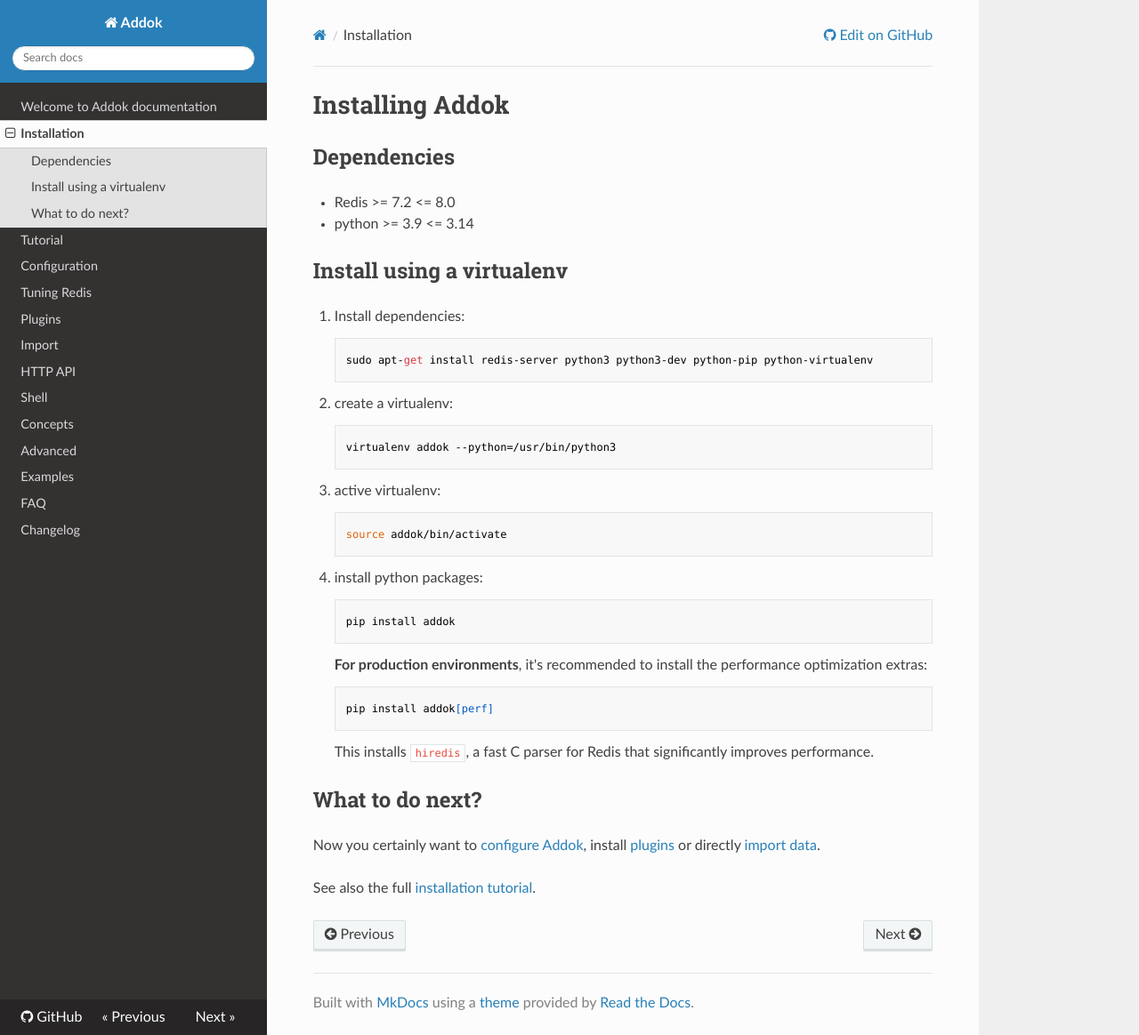
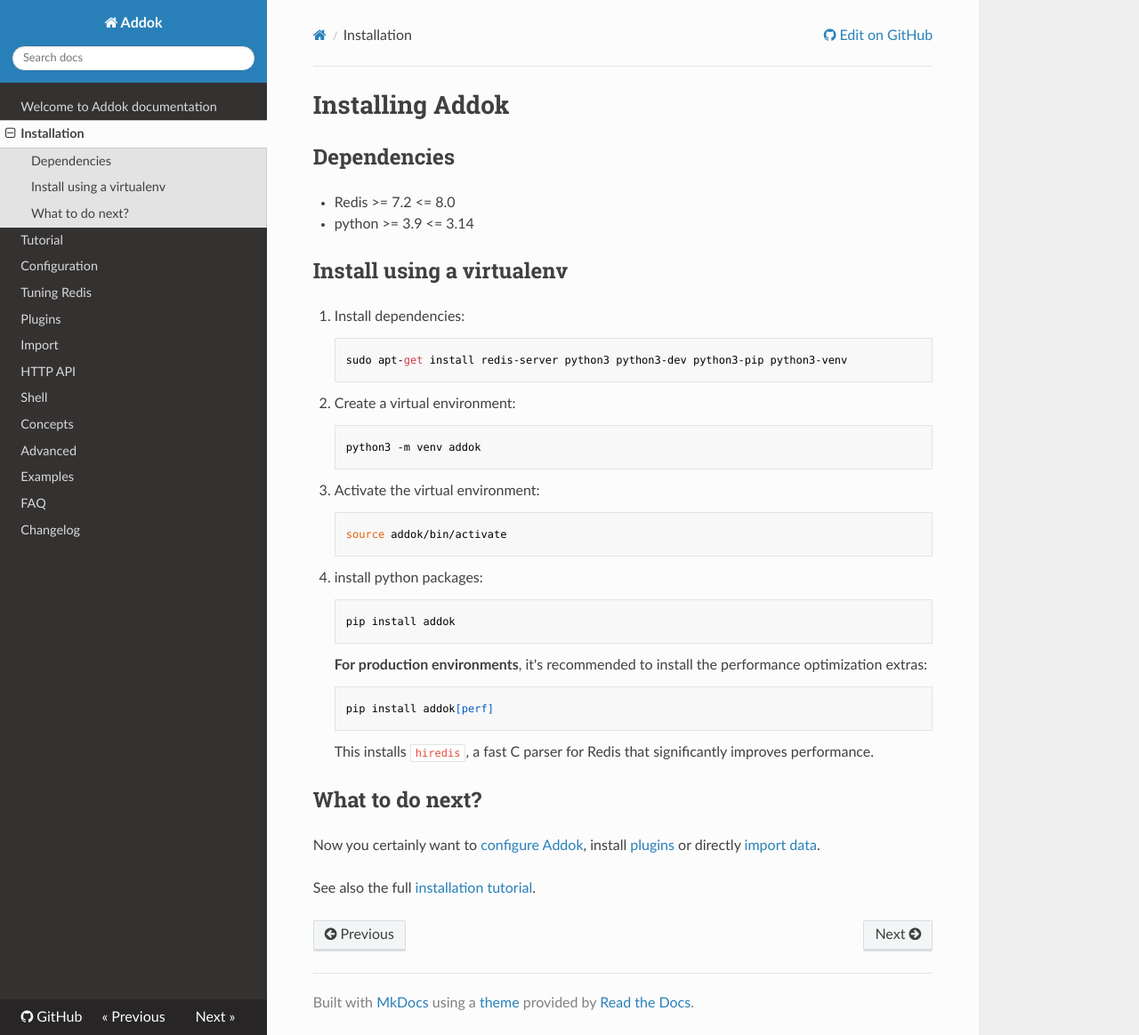
Before and after one commit to addok/addok, an MkDocs documentation site: the page built from docs/install.md, in a window 1280 px wide and 1164 px high. Shown: the whole window at 89% size. Built offline with MkDocs 1.6.1, drawn with Linux system fonts in a browser that asks for light colours; nearby versions of some CDN libraries.

Commit message:
Update installation docs to use python3-venv for Ubuntu 22.04+ compatibility
Co-authored-by: jdesboeufs <1231232+jdesboeufs@users.noreply.github.com>

```diff
--- a/docs/install.md
+++ b/docs/install.md
@@ -9,13 +9,13 @@
 
 1. Install dependencies:
 
-        sudo apt-get install redis-server python3 python3-dev python-pip python-virtualenv
+        sudo apt-get install redis-server python3 python3-dev python3-pip python3-venv
 
-1. create a virtualenv:
+1. Create a virtual environment:
 
-        virtualenv addok --python=/usr/bin/python3
+        python3 -m venv addok
 
-1. active virtualenv:
+1. Activate the virtual environment:
 
         source addok/bin/activate
 
```
Also changed, not shown: docs/tutorial.md (+3 -3 lines).
